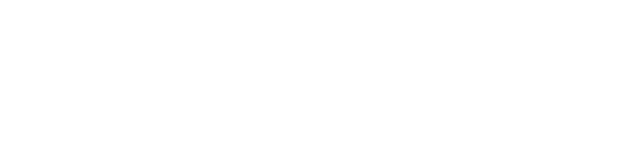
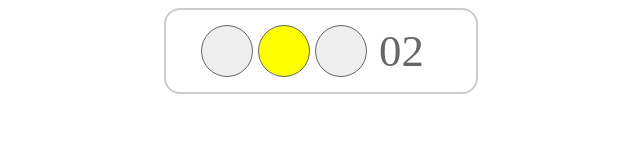
Before and after one commit to qingyiranyu/jswork, a website: page work14-1/index1.html in a window 1280 px wide. Shown: the whole page, without its empty margins (319-959 px from the left). Drawn offline with Linux system fonts and the light colour scheme.

Commit message:
work14-2

```diff
--- a/work14-1/index1.html
+++ b/work14-1/index1.html
@@ -0,0 +1,17 @@
+<!DOCTYPE html>
+<html>
+    <head>
+        <meta charset="utf-8">
+        <title>邓炳森的红绿灯</title>
+        <link rel="stylesheet" href="index1.css">
+    </head>
+    <body>
+        <div class="box">
+            <div id="red"></div>
+            <div id="yellow"></div>
+            <div id="green"></div>
+            <div class="count" id="count"></div>
+        </div>
+    </body>
+    <script src="index1.js"></script>
+</html>
--- a/work14-1/index1.js
+++ b/work14-1/index1.js
@@ -1,44 +1,43 @@
-var lamp = {
-    red: {
-        obj: document.getElementById('red'),
+var lamp ={
+    red:{
+        obj:document.getElementById('red'),
         timeout: 3,
-        style: ['red', 'gray', 'gray'],
+        style: ['red','gray','gray'],
         next: 'green'
     },
-    yellow: {
-        obj: document.getElementById('yellow'),
+    yellow:{
+        obj:document.getElementById('yellow'),
         timeout: 2,
-        style: ['gray', 'yellow', 'gray'],
+        style: ['gray','yellow','gray'],
         next: 'red'
     },
-    green: {
-        obj: document.getElementById('green'),
+    green:{
+        obj:document.getElementById('green'),
         timeout: 5,
-        style: ['gray', 'gray', 'green'],
+        style: ['gray','gray','green'],
         next: 'yellow'
     },
-    changStyle(style){
+    changeStyle(style){
         this.red.obj.className = style[0];
         this.yellow.obj.className = style[1];
         this.green.obj.className = style[2];
     }
 };
-var count = {
-    obj: document.getElementById('count'),
+var count ={
+    obj:document.getElementById('count'),
     change: function(num){
-        this.obj.innerHTML = (num<10) ? ('0'+ num) : num;
+        this.obj.innerHTML = (num < 10 ) ? ( '0' + num ) : num;
     }
 };
 var now = lamp.green;
 var timeout = now.timeout;
-lamp.changStyle(now.style);
-count.changStyle(now.style);
-count.chang(timeout);
+lamp.changeStyle(now.style);
+count.change(timeout);
 setInterval(function(){
     if(--timeout <= 0){
         now = lamp[now.next];
         timeout = now.timeout;
-        lamp.changStyle(now.style);
+        lamp.changeStyle(now.style);
     }
-    count.change(timeout);
+    count.change(timeout)
 },1000);
--- /dev/null
+++ b/work14-2/index2.css
@@ -0,0 +1,21 @@
+.box{
+    margin: 0 auto;
+    position: relative;
+    background: url(ms.jpg);
+    background-size: cover;
+    width: 720px;
+    height: 378px;
+}
+.box div {
+    float: left;
+    width: 50px;
+    height: 50px;
+    border: 1px solid #ccc;
+    margin-left: 5px;
+    line-height: 50px;
+    text-align: center;
+    color: red;
+    position: relative;
+    top: 350px;
+    left: 350px;
+}
```
Also changed, not shown: index.html (+2 -1 lines), work14-2/index2.html (added, +15 -0 lines), work14-2/index2.js (added, +22 -0 lines), work14-2/ms.jpg (added), 2 other files.
